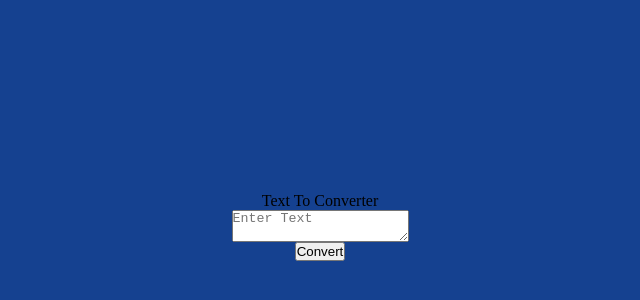
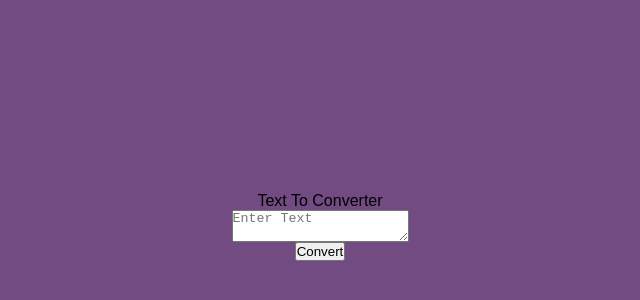
Before and after one commit to AmadeuszO/Converter, a plain HTML site: page index.html in a window 1280 px wide. Shown: the part 174-474 px from the top of the page, without its empty margins (320-960 px from the left). Drawn offline with Linux system fonts and the light colour scheme.

Commit message:
adding variables adding styles

```diff
--- a/style.css
+++ b/style.css
@@ -5,12 +5,13 @@
 }
 
 body {
+    font-family: sans-serif;
     width: 100%;
     height: 100vh;
     display: flex;
     justify-content: center;
     align-items: center;
-    background-color: #154190;
+    background-color: rgba(93, 49, 112, 0.87);
 }
 
 .conteiner{
```
